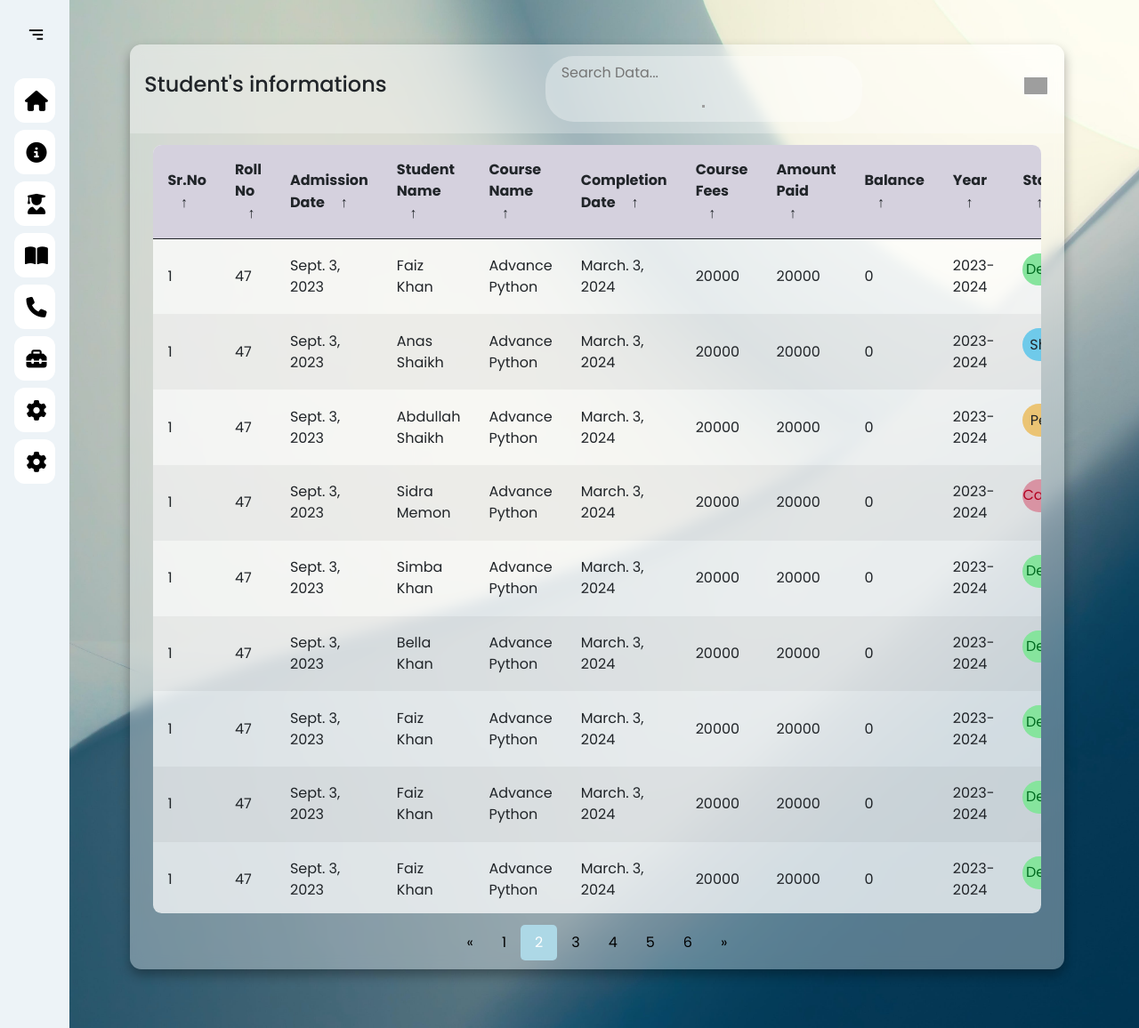
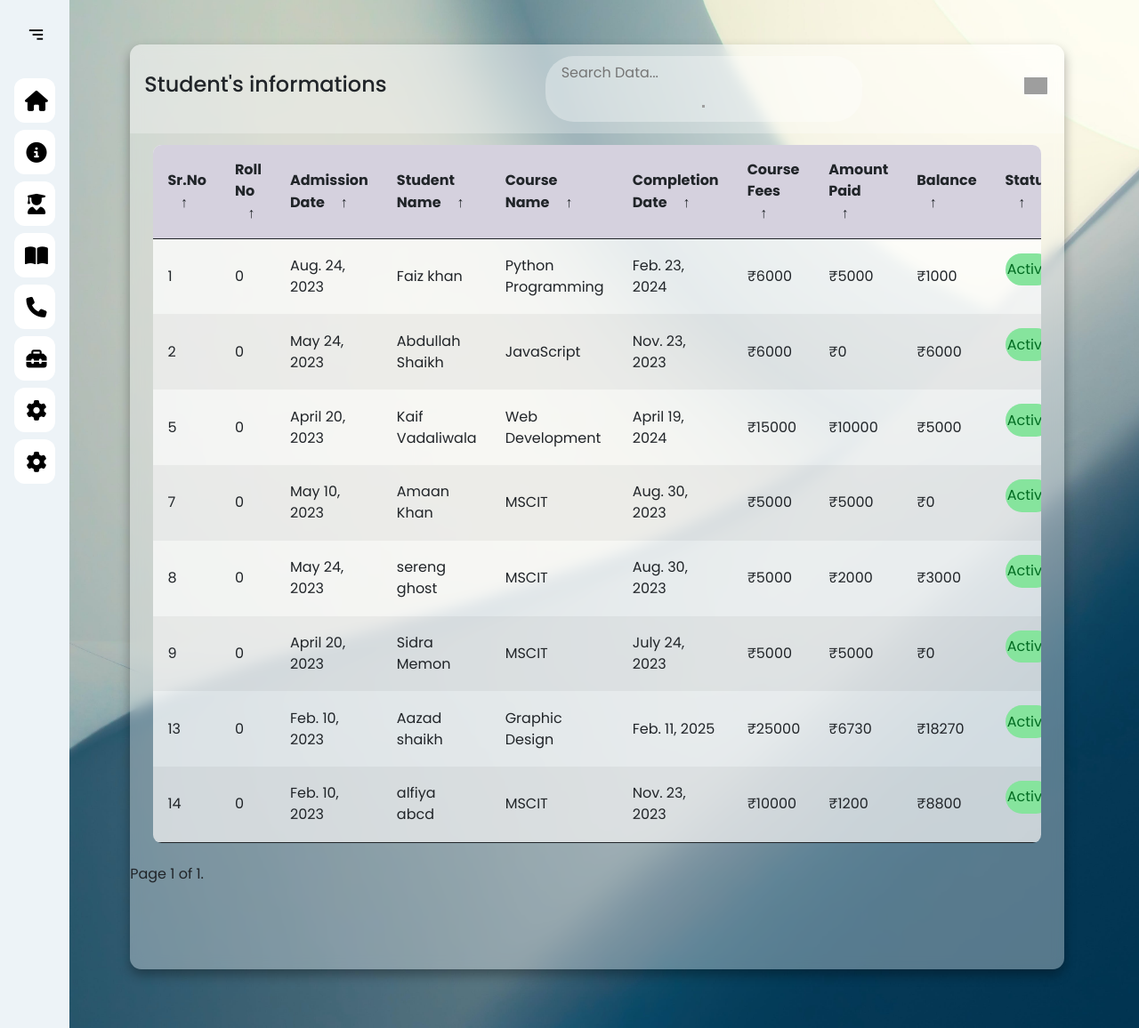
Before and after one commit to faizkhan77/Kutchi-ITI, a Django app: page /student-tab/ in a window 1280 px wide. Shown: the whole page at 89% size. Run offline with Django 4.2, Linux system fonts and the light colour scheme; a user stored in the database is signed in; data comes from the database, SQL or seed files in the repository; parts of the project's set-up code (start-up, migrations or seed data) failed here and were passed over; some libraries are stand-ins or nearby versions; grey boxes are pictures that could not be loaded.

Commit message:
Added a working Pagination in student table

```diff
--- a/kutchiProject/myapp/templates/myapp/TestTemplates/new-login.html
+++ b/kutchiProject/myapp/templates/myapp/TestTemplates/new-login.html
@@ -768,7 +768,8 @@
 
           <form method="POST" class="sign-up-form">
             {% csrf_token %}
-            <h2 class="title">Sign in</h2>
+            <h2 class="title">Login with your credentials</h2>
+            <p>Enroll from KUTCHI ITI to get your credentials</p>
 
             <div class="input-field">
               <i class="fas fa-user"></i>
@@ -811,7 +812,7 @@
             <nav>
               {% comment %} <a href="#" class="nava" id="sign-up-btn">Login</a> {% endcomment %}
               <a href="{% url 'about' %}" class="nava">About</a>
-              <a href="#" class="nava">Courses</a>
+              <a href="{% url 'course-tab' %}" class="nava">Courses</a>
               {% comment %} <a href="#" class="nava">Services</a> {% endcomment %}
               <a href="{% url 'contact' %}" class="nava">Contact</a>
               <div class="animation start-home"></div>
--- a/kutchiProject/myapp/templates/myapp/TestTemplates/student-table.html
+++ b/kutchiProject/myapp/templates/myapp/TestTemplates/student-table.html
@@ -395,6 +395,12 @@
             background-color: #ddd;
             border-radius: 5px;
           }
+
+
+          .current{
+            margin-right: auto;
+            margin-top:10px
+          }
      </style>
  </head>
 
@@ -431,170 +437,47 @@
                          <th> Course Fees <span class="icon-arrow">&UpArrow;</span></th>
                          <th> Amount Paid <span class="icon-arrow">&UpArrow;</span></th>
                          <th> Balance <span class="icon-arrow">&UpArrow;</span></th>
-                         <th> Year <span class="icon-arrow">&UpArrow;</span></th>
+                         {% comment %} <th> Year <span class="icon-arrow">&UpArrow;</span></th> {% endcomment %}
                          <th> Status <span class="icon-arrow">&UpArrow;</span></th>
-
-
-
 
                      </tr>
                  </thead>
                  <tbody>
-                     <tr>
-                         <td> 1 </td>
-                         <td> 47</td>
-                         <td> Sept. 3, 2023 </td>
-                         <td> Faiz Khan </td>
-                         <td>Advance Python</td>
-                         <td>March. 3, 2024</td>
-                         <td>20000</td>
-                         <td>20000</td>
-                         <td>0</td>
-                         <td>2023-2024</td>
-                         <td>
+                    {% comment %} <td>
                         <p class="status delivered">Delivered</p>
                     </td>
-                     </tr>
-                     <tr>
-                         <td> 1 </td>
-                         <td> 47</td>
-                         <td> Sept. 3, 2023 </td>
-                         <td> Anas Shaikh </td>
-                         <td>Advance Python</td>
-                         <td>March. 3, 2024</td>
-                         <td>20000</td>
-                         <td>20000</td>
-                         <td>0</td>
-                         <td>2023-2024</td>
                     <td>
                         <p class="status shipped">Shipped</p>
                     </td>
-                     </tr>
-                     <tr>
-                         <td> 1 </td>
-                         <td> 47</td>
-                         <td> Sept. 3, 2023 </td>
-                         <td> Abdullah Shaikh </td>
-                         <td>Advance Python</td>
-                         <td>March. 3, 2024</td>
-                         <td>20000</td>
-                         <td>20000</td>
-                         <td>0</td>
-                         <td>2023-2024</td>
                     <td>
                         <p class="status pending">Pending</p>
                     </td>
-                     </tr>
-                     <tr>
-                         <td> 1 </td>
-                         <td> 47</td>
-                         <td> Sept. 3, 2023 </td>
-                         <td> Sidra Memon </td>
-                         <td>Advance Python</td>
-                         <td>March. 3, 2024</td>
-                         <td>20000</td>
-                         <td>20000</td>
-                         <td>0</td>
-                         <td>2023-2024</td>
                     <td>
                         <p class="status cancelled">Cancelled</p>
+                    </td> {% endcomment %}
+
+                    {% for student in students %}
+                    <tr class="clickable-row {% if student.is_admission_canceled %}canceled{% endif %}" data-href="{% url 'studentdetails' student.id %}">
+                        <td>{{ student.id }}</td>
+                        <td>{{ student.rollno }}</td>
+                        <td>{{ student.joiningdate }}</td>
+                        <td>{{ student.firstname }} {{ student.lastname }}</td>
+                        <td>{{ student.coursename }}</td>
+                        <td>{{ student.completiondate }}</td>
+                        <td>&#8377;{{ student.coursefees }}</td>
+                        <td>&#8377;{{ student.feespaid }}</td>
+                        <td>&#8377;{{ student.remaining_balance }}</td>
+                        <td>
+                            <p class="status delivered">Active</p>
                         </td>
                     </tr>
-                     <tr>
-                         <td> 1 </td>
-                         <td> 47</td>
-                         <td> Sept. 3, 2023 </td>
-                         <td> Simba Khan </td>
-                         <td>Advance Python</td>
-                         <td>March. 3, 2024</td>
-                         <td>20000</td>
-                         <td>20000</td>
-                         <td>0</td>
-                         <td>2023-2024</td>
-                         <td>
-                             <p class="status delivered">Delivered</p>
-                         </td>
-                     </tr>
-                     <tr>
-                         <td> 1 </td>
-                         <td> 47</td>
-                         <td> Sept. 3, 2023 </td>
-                         <td> Bella Khan </td>
-                         <td>Advance Python</td>
-                         <td>March. 3, 2024</td>
-                         <td>20000</td>
-                         <td>20000</td>
-                         <td>0</td>
-                         <td>2023-2024</td>
-                         <td>
-                             <p class="status delivered">Delivered</p>
-                         </td>
-                     </tr>
-                     <tr>
-                         <td> 1 </td>
-                         <td> 47</td>
-                         <td> Sept. 3, 2023 </td>
-                         <td> Faiz Khan </td>
-                         <td>Advance Python</td>
-                         <td>March. 3, 2024</td>
-                         <td>20000</td>
-                         <td>20000</td>
-                         <td>0</td>
-                         <td>2023-2024</td>
-                         <td>
-                             <p class="status delivered">Delivered</p>
-                         </td>
-                     </tr>
-                     <tr>
-                         <td> 1 </td>
-                         <td> 47</td>
-                         <td> Sept. 3, 2023 </td>
-                         <td> Faiz Khan </td>
-                         <td>Advance Python</td>
-                         <td>March. 3, 2024</td>
-                         <td>20000</td>
-                         <td>20000</td>
-                         <td>0</td>
-                         <td>2023-2024</td>
-                         <td>
-                             <p class="status delivered">Delivered</p>
-                         </td>
-                     </tr>
-                     <tr>
-                         <td> 1 </td>
-                         <td> 47</td>
-                         <td> Sept. 3, 2023 </td>
-                         <td> Faiz Khan </td>
-                         <td>Advance Python</td>
-                         <td>March. 3, 2024</td>
-                         <td>20000</td>
-                         <td>20000</td>
-                         <td>0</td>
-                         <td>2023-2024</td>
-                         <td>
-                             <p class="status delivered">Delivered</p>
-                         </td>
-                     </tr>
-                     <tr>
-                         <td> 1 </td>
-                         <td> 47</td>
-                         <td> Sept. 3, 2023 </td>
-                         <td> Faiz Khan </td>
-                         <td>Advance Python</td>
-                         <td>March. 3, 2024</td>
-                         <td>20000</td>
-                         <td>20000</td>
-                         <td>0</td>
-                         <td>2023-2024</td>
-                         <td>
-                             <p class="status delivered">Delivered</p>
-                         </td>
-                     </tr>
+                    {% endfor %}
+
                  </tbody>
              </table>
          </section>
 
-         <div class="pagination">
+         {% comment %} <div class="pagination">
             <a href="#">&laquo;</a>
             <a href="#">1</a>
             <a href="#" class="active">2</a>
@@ -603,9 +486,38 @@
             <a href="#">5</a>
             <a href="#">6</a>
             <a href="#">&raquo;</a>
+          </div> {% endcomment %}
+
+        {# Display pagination links #}
+        <div class="pagination">
+            <span class="current">
+                Page {{ students.number }} of {{ students.paginator.num_pages }}.
+            </span>
+            <span class="step-links">
+                {% if students.has_previous %}
+                    <a href="?page=1">&laquo; first</a>
+                    <a href="?page={{ students.previous_page_number }}">previous</a>
+                {% endif %}
+
+                {% if students.has_next %}
+                    <a href="?page={{ students.next_page_number }}">next</a>
+                    <a href="?page={{ students.paginator.num_pages }}">last &raquo;</a>
+                {% endif %}
+            </span>
         </div>
+
      </main>
+
+     <script src="https://code.jquery.com/jquery-3.6.0.min.js"></script>
      <script>
+
+
+        $(document).ready(function() {
+            $(".clickable-row").click(function() {
+                window.location = $(this).data("href");
+            });
+        });
+
          const search = document.querySelector('.input-group input'),
             table_rows = document.querySelectorAll('tbody tr'),
             table_headings = document.querySelectorAll('thead th');
@@ -626,6 +538,8 @@
                 visible_row.style.backgroundColor = (i % 2 == 0) ? 'transparent' : '#0000000b';
             });
         }
+
+
 
         // 2. Sorting | Ordering data of HTML table
 
--- a/kutchiProject/myapp/templates/myapp/login.html
+++ b/kutchiProject/myapp/templates/myapp/login.html
@@ -109,6 +109,7 @@
   <div class="container">
     <div id="login">
       <h2>Login</h2>
+
       <form method="POST">
           {% csrf_token %}
 
@@ -119,6 +120,7 @@
           <input type="password" name="password" placeholder="Enter your password" />
           <button type="submit">Login</button>
       </form>
+
     </div>
   </div>
 </div>
--- a/kutchiProject/myapp/views.py
+++ b/kutchiProject/myapp/views.py
@@ -36,6 +36,7 @@ import os
 from django.conf import settings
 from django.db.models import Sum
 from django.db.models import Q
+from django.core.paginator import Paginator, EmptyPage, PageNotAnInteger
 
 
 # Create your views here.
@@ -57,7 +58,8 @@ def loginPage(request):
             user = User.objects.get(username=username)
             # messages.error(request, "User exist")
         except:
-            messages.error(request, "User doesn't exist")
+            pass
+            # messages.error(request, "User doesn't exist")
 
         user = authenticate(request, username=username, password=password)
 
@@ -65,7 +67,8 @@ def loginPage(request):
             login(request, user)
             return redirect("home")
         else:
-            messages.error(request, "Username or password is not correct!")
+            pass
+            # messages.error(request, "Username or password is not correct!")
 
     context = {"page": page}
     # return render(request, "myapp/login.html", context)
@@ -111,13 +114,34 @@ def index(request):
 @user_passes_test(is_superuser, login_url="home")
 def studentTab(request):
     studentlist = studentsModel.objects.all()
-    for student in studentlist:
+
+    # Number of students to display per page
+    students_per_page = 10
+
+    # Get the page number from the request's GET parameters
+    page = request.GET.get("page", 1)
+
+    # Create a Paginator object
+    paginator = Paginator(studentlist, students_per_page)
+
+    try:
+        # Get the specified page
+        students = paginator.page(page)
+    except PageNotAnInteger:
+        # If the page parameter is not an integer, show the first page
+        students = paginator.page(1)
+    except EmptyPage:
+        # If the page is out of range (e.g., 9999), deliver the last page
+        students = paginator.page(paginator.num_pages)
+
+    for student in students:
         student.remaining_balance = student.coursefees - student.feespaid
-    context = {"students": studentlist}
+
+    context = {"students": students}
     return render(request, "myapp/Students_comp.html", context)
 
 
-@login_required(login_url="login")
+# @login_required(login_url="login")
 def courseTab(request):
     courses = Courses.objects.all()
     context = {"courses": courses}
```
Lines whose indentation alone changed are shown as unchanged.
